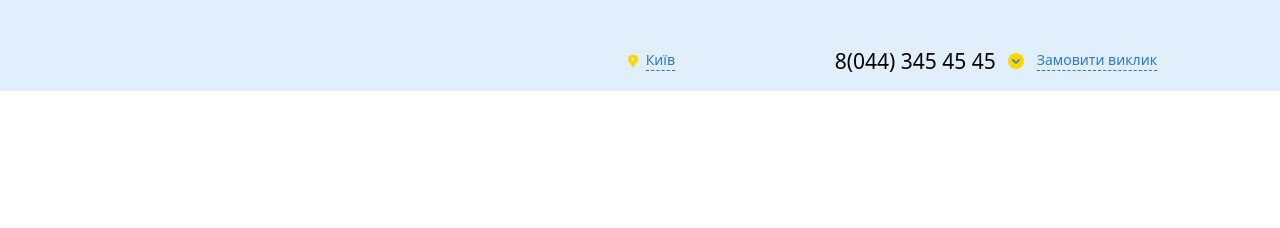
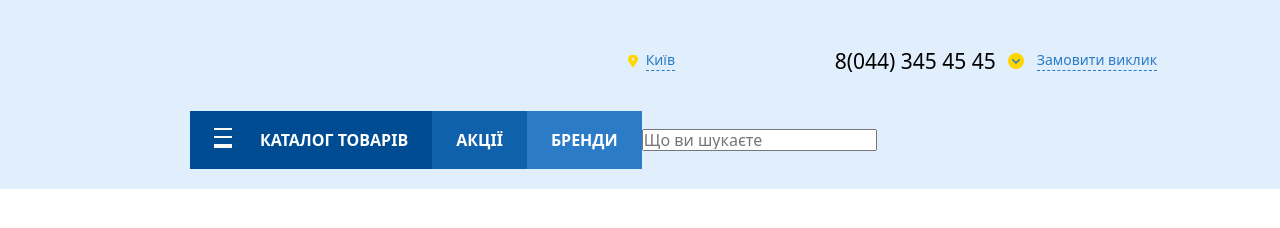
Before and after one commit to OleksiiChernii/ggpromarket, a plain HTML site: page index.html in a window 1280 px wide. Shown: the top 228 px of the page. Drawn offline with nearby package versions, Linux system fonts and the light colour scheme.

Commit message:
some styles for header

```diff
--- a/index.html
+++ b/index.html
@@ -32,6 +32,21 @@
           <li><a href="">Контакти</a></li>
         </ul>
       </nav>
+      <nav class="menu">
+        <ul class="menu__list">
+          <li class="menu__item"><a href="">каталог товарів</a></li>
+          <li class="menu__item"><a href="">акції</a></li>
+          <li class="menu__item"><a href="">бренди</a></li>
+        </ul>
+        <div class="search">
+          <input type="text" name="" id="" placeholder="Що ви шукаєте" />
+        </div>
+        <ul class="user">
+          <li class="user__item"><a href=""></a></li>
+          <li class="user__item"><a href=""></a></li>
+          <li class="user__item"><a href=""></a></li>
+        </ul>
+      </nav>
     </header>
     <main class="container"></main>
     <footer class="container"></footer>
--- a/sass/components/_header.scss
+++ b/sass/components/_header.scss
@@ -4,6 +4,7 @@
 }
 
 $primari-color: #2b7bc6;
+$primary-bgk: #e1eefb;
 
 %decoration {
   color: $primari-color;
@@ -21,7 +22,7 @@ $primari-color: #2b7bc6;
   justify-content: space-between;
   align-items: center;
 
-  background-color: #e1eefb;
+  background-color: $primary-bgk;
 
   &__location {
     @extend %decoration;
@@ -82,3 +83,51 @@ $primari-color: #2b7bc6;
     color: $primari-color;
   }
 }
+
+
+.menu{
+  background-color: $primary-bgk;
+  padding: 20px 190px;
+
+  display: flex;
+  align-items: center;
+  justify-content: flex-start;
+}
+
+.menu__list {
+  text-transform: uppercase;
+  font-size: 16px;
+  font-weight: 600;
+  letter-spacing: 15%;
+  color: white;
+
+  display: flex;
+  align-items: center;
+  justify-content: flex-start;
+}
+
+.menu__item {
+  padding: 20px 24px;
+
+  &:nth-child(1) {
+    background-color: #004c93;
+    padding-left: 70px;
+    position: relative;
+    &::before {
+      content: "";
+      background-image: url("../../img/burger.svg");
+      width: 18px;
+      height: 24px;
+      position: absolute;
+      top: 50%;
+      left: 24px;
+      transform: translateY( -50%);
+    }
+  }
+  &:nth-child(2) {
+    background-color: #1061ab;
+  }
+  &:nth-child(3) {
+    background-color: #2b7bc6;
+  }
+}
--- a/sass/utils/_utils.scss
+++ b/sass/utils/_utils.scss
@@ -1,3 +1,8 @@
+*{
+  margin: 0;
+  padding: 0;
+}
+
 a {
   text-decoration: none;
   color: inherit;
```
Also changed, not shown: css/style.css, img/burger.svg (added). Lines whose indentation alone changed are shown as unchanged.
